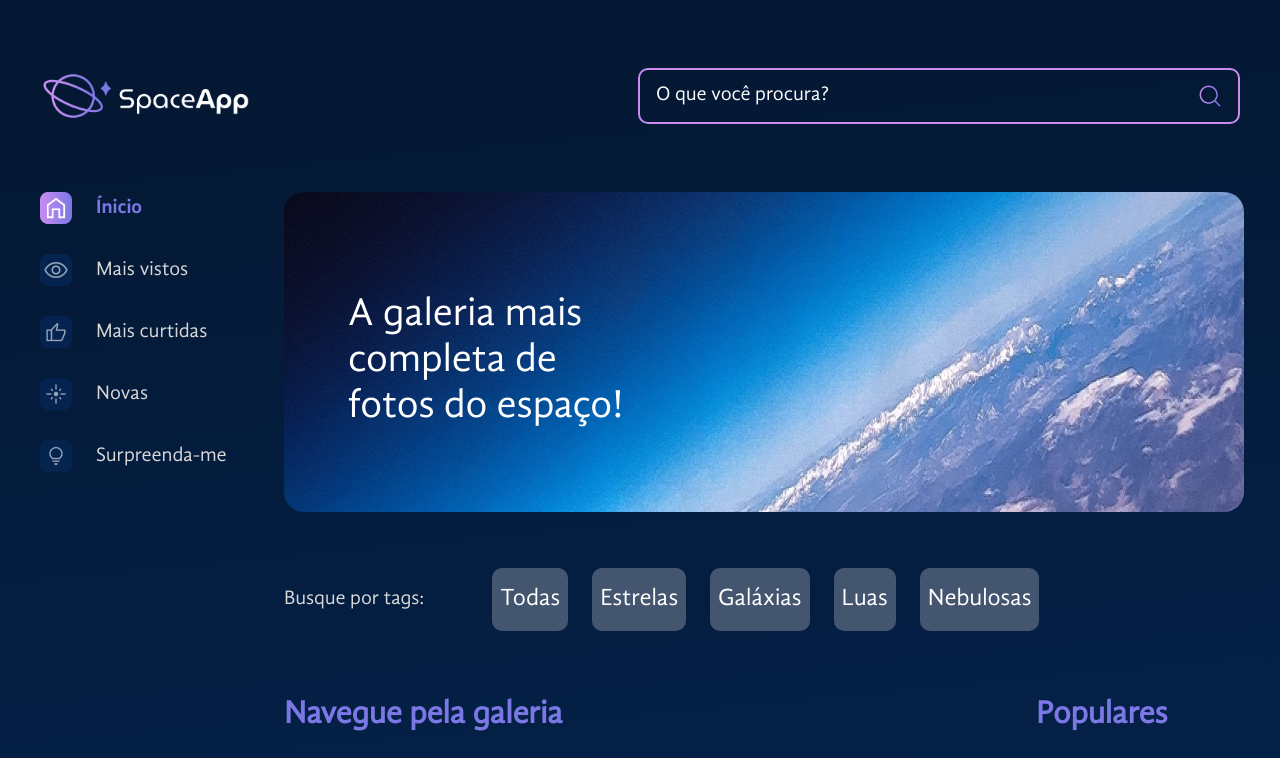
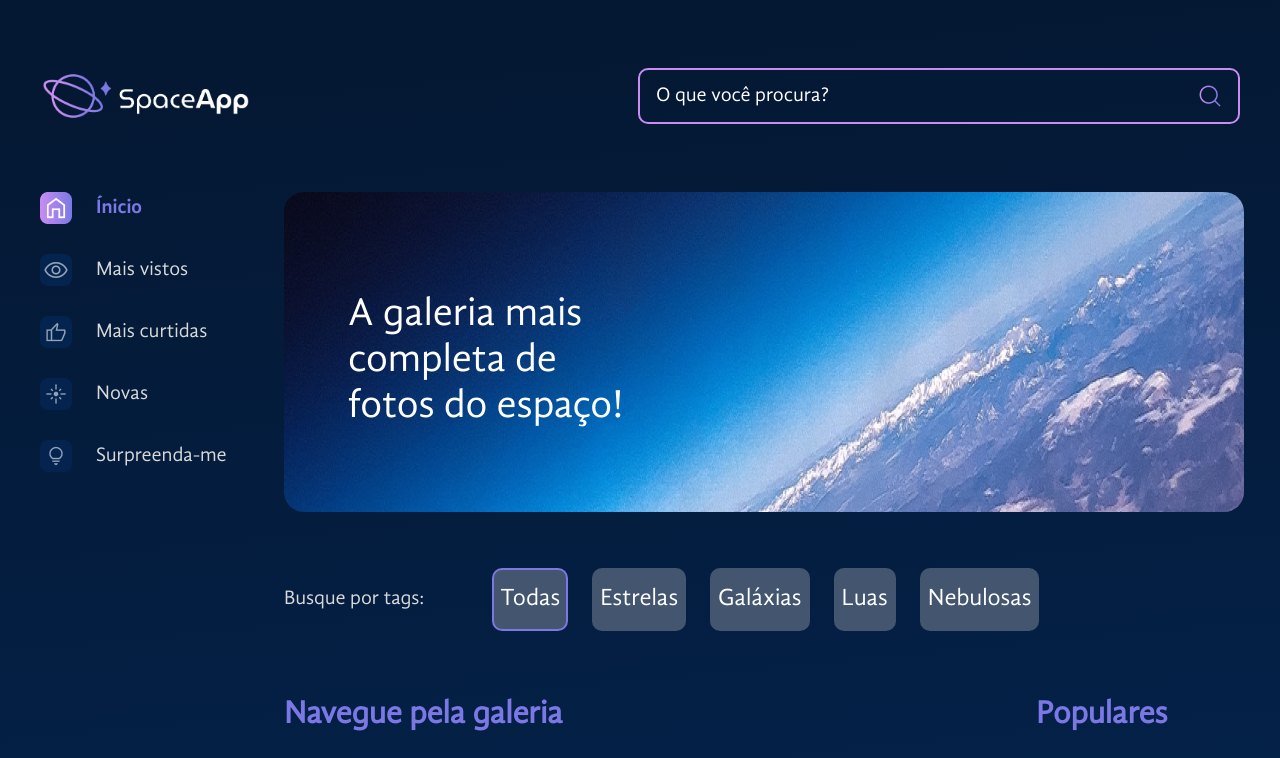
Before and after one commit to natcurti/alura-space-app, a React (Vite) app: page / in a window 1280 px wide. Shown: the top 758 px of the page. Built offline with nearby package versions, Linux system fonts and the light colour scheme.

Commit message:
Include feature to filter items by search and by tag

```diff
--- a/src/App.jsx
+++ b/src/App.jsx
@@ -5,7 +5,7 @@ import Banner from "./components/Banner";
 import AsideMenu from "./components/AsideMenu";
 import Gallery from "./components/Gallery";
 import pictures from "./pictures.json";
-import { useState } from "react";
+import { useEffect, useState } from "react";
 import Modal from "./components/Modal";
 import Footer from "./components/Footer";
 
@@ -37,6 +37,30 @@ const App = () => {
 
   const [galleryPics, setGalleryPics] = useState(pictures);
   const [selectedPicture, setSelectedPicture] = useState(null);
+  const [searchField, setSearchField] = useState('');
+  const [selectedTag, setSelectedTag] = useState({
+    "id": 0,
+    "title": "Todas"
+  });
+
+  const changeSearch = (value) => {
+    setSearchField(value);
+  }
+
+  const changeSelectedTag = (value) => {
+    setSelectedTag(value);
+  }
+
+  useEffect(() => {
+    const input = searchField.toUpperCase();
+    const newArrayOfPics = galleryPics.filter((item) => (item.title.toUpperCase()).startsWith(input));
+    searchField.length >= 1 && newArrayOfPics ? setGalleryPics(newArrayOfPics) : setGalleryPics(pictures);
+  }, [searchField])
+
+  useEffect(() => {
+    const newArrayOfPics = galleryPics.filter((item) => item.tagId === selectedTag.id);
+    newArrayOfPics.length > 0 ? setGalleryPics(newArrayOfPics) : setGalleryPics(pictures);
+  }, [selectedTag])
 
   const toggleFavorite = (picture) => {
     if(picture.id === selectedPicture?.id){
@@ -59,12 +83,14 @@ const App = () => {
       <BackgroundGradient>
         <GlobalStyle/>
         <AppContainer>
-          <Header/>
+          <Header searchField={searchField} changeSearch={changeSearch}/>
           <MainContainer>
             <AsideMenu/>
             <GalleryContent>
               <Banner/>
               <Gallery
+                selectedTag={selectedTag}
+                changeSelectedTag={changeSelectedTag}
                 pictures = {galleryPics}
                 selectPicture={pic => setSelectedPicture(pic)}
                 toggleFavorite={toggleFavorite}
--- a/src/components/Gallery/Tags/index.jsx
+++ b/src/components/Gallery/Tags/index.jsx
@@ -20,15 +20,26 @@ const TagButton = styled.button`
     font-size: 1.5rem;
     border: 2px solid ${props => props.$isActive ? '#7B78E5' : 'transparent'};
     &:hover {
-      border-color: #C98CF1;
       cursor: pointer;
     }
 `
-const Tags = ({isActive = false}) => {
+const Tags = ({isActive, changeSelectedTag, selectedTag}) => {
     return (
         <TagsContainer>
             <TagsTitle>Busque por tags:</TagsTitle>
-            {tags.map(tag => <TagButton key={tag.id} $isActive={isActive}>{tag.title}</TagButton>)}
+            {tags.map((tag) => {
+                selectedTag.id === tag.id ? isActive = true : isActive = false
+
+                return (
+                    <TagButton
+                        key={tag.id}
+                        $isActive={isActive}
+                        onClick={() => changeSelectedTag(tag)}
+                    >
+                        {tag.title}
+                    </TagButton>
+                )
+            })}
         </TagsContainer>
     )
 }
--- a/src/components/Gallery/index.jsx
+++ b/src/components/Gallery/index.jsx
@@ -37,10 +37,10 @@ const BtnMore = styled.button`
 `
 
 
-const Gallery = ({pictures = [], selectPicture, toggleFavorite}) => {
+const Gallery = ({pictures = [], selectPicture, toggleFavorite, changeSelectedTag, selectedTag}) => {
     return (
         <>
-        <Tags/>
+        <Tags changeSelectedTag={changeSelectedTag} selectedTag={selectedTag}/>
         <GalleryContainer>
             <SectionPictures>
                 <Title title="Navegue pela galeria"/>
--- a/src/components/Header/index.jsx
+++ b/src/components/Header/index.jsx
@@ -10,11 +10,11 @@ const HeaderStyled = styled.header`
     }
 `
 
-const Header = () => {
+const Header = ({searchField, changeSearch}) => {
     return (
         <HeaderStyled>
             <img src="/images/logo.png" alt="Space App Logo"/>
-            <TextField/>
+            <TextField searchField={searchField} changeSearch={changeSearch}/>
         </HeaderStyled>
     )
 }
--- a/src/components/TextField/index.jsx
+++ b/src/components/TextField/index.jsx
@@ -16,6 +16,8 @@ const InputStyled = styled.input`
     padding-left: 1rem;
     box-sizing: border-box;
     font-size: 1rem;
+    color: white;
+    font-size: 1.25rem;
 
     &::placeholder{
         color: white;
@@ -28,11 +30,11 @@ const InputIcon = styled.img`
     right: 0.85rem;
 `
 
-const TextField = () => {
+const TextField = ({searchField, changeSearch}) => {
     return (
         <>
             <InputContainer>
-                <InputStyled placeholder="O que você procura?"/>
+                <InputStyled placeholder="O que você procura?" value={searchField} onChange={(e) => changeSearch(e.target.value)}/>
                 <InputIcon src={iconSearch} alt="Ícone de Lupa"/>
             </InputContainer>
         </>
```
